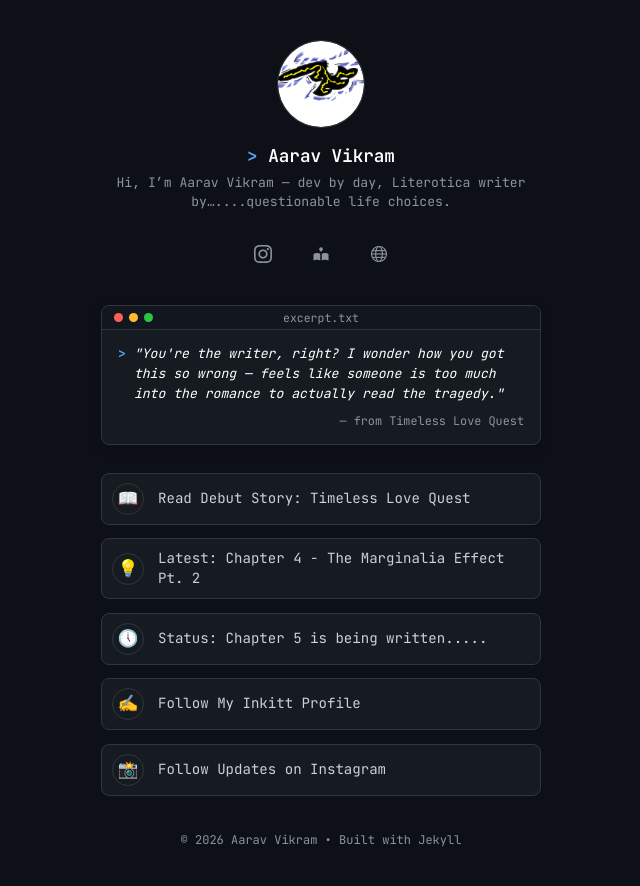
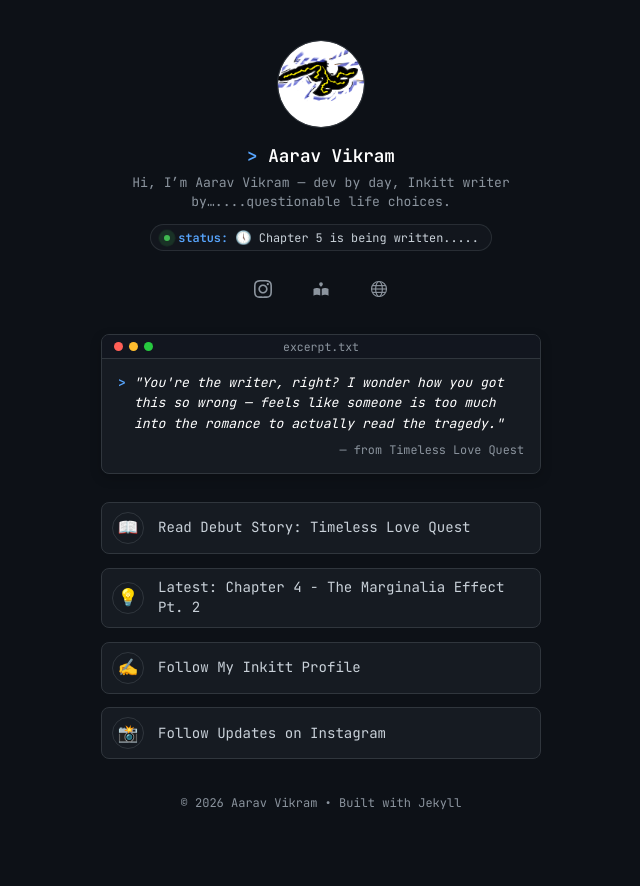
Before and after one commit to avikramv502/AVVM, a Jekyll site: the page built from index.md, in a window 1280 px wide. Shown: the top 886 px of the page, without its empty margins (319-959 px from the left). Built offline with Jekyll 4.4.1, drawn with Linux system fonts in a browser that asks for light colours.

```diff
--- a/assets/css/style.css
+++ b/assets/css/style.css
@@ -68,11 +68,114 @@ h1::before {
 .bio {
   font-size: 0.82rem;
   color: var(--text-muted);
-  margin-bottom: 1.5rem;
+  margin-bottom: 0.85rem;
   text-align: center;
   line-height: 1.45;
   padding: 0 0.5rem;
   word-break: break-word;
+}
+
+/* Status Badge (Informational Readout — Not a Button) */
+.status-box {
+  display: inline-flex;
+  align-items: center;
+  justify-content: center;
+  gap: 0.45rem;
+  padding: 0.28rem 0.75rem;
+  background-color: rgba(22, 27, 34, 0.6);
+  border: 1px solid rgba(48, 54, 61, 0.75);
+  border-radius: 9999px;
+  font-size: 0.74rem;
+  line-height: 1.35;
+  color: var(--text-muted);
+  margin-bottom: 1.15rem;
+  box-shadow: none;
+  max-width: 100%;
+  text-align: center;
+  cursor: default;
+  user-select: text;
+  -webkit-tap-highlight-color: transparent;
+}
+
+.status-box.is-link {
+  cursor: pointer;
+  text-decoration: none;
+  transition: border-color 0.2s ease, background-color 0.2s ease, transform 0.1s ease;
+}
+
+.status-box.is-link:hover {
+  border-color: var(--accent-color);
+  background-color: rgba(31, 36, 44, 0.9);
+}
+
+.status-box.is-link:active {
+  transform: scale(0.98);
+}
+
+.status-indicator {
+  position: relative;
+  display: inline-flex;
+  align-items: center;
+  justify-content: center;
+  width: 8px;
+  height: 8px;
+  flex-shrink: 0;
+}
+
+.status-dot {
+  width: 6px;
+  height: 6px;
+  border-radius: 50%;
+  background-color: #3fb950;
+  display: inline-block;
+  z-index: 1;
+}
+
+.status-ping {
+  position: absolute;
+  width: 100%;
+  height: 100%;
+  border-radius: 50%;
+  background-color: #3fb950;
+  opacity: 0.75;
+  animation: status-pulse 2s cubic-bezier(0, 0, 0.2, 1) infinite;
+}
+
+@keyframes status-pulse {
+  0% {
+    transform: scale(0.95);
+    opacity: 0.8;
+  }
+  70%, 100% {
+    transform: scale(2.4);
+    opacity: 0;
+  }
+}
+
+.status-prefix {
+  color: var(--accent-color);
+  font-weight: 600;
+  font-size: 0.74rem;
+  user-select: none;
+}
+
+.status-badge {
+  font-size: 0.82rem;
+  line-height: 1;
+  display: inline-flex;
+  align-items: center;
+}
+
+.status-text {
+  color: var(--text-main);
+  word-break: break-word;
+}
+
+@media (prefers-reduced-motion: reduce) {
+  .status-ping {
+    animation: none;
+    display: none;
+  }
 }
 
 /* Terminal Quote Box */
@@ -167,7 +270,7 @@ h1::before {
 .social-row {
   display: flex;
   gap: 1.25rem;
-  margin-bottom: 2rem;
+  margin-bottom: 1.65rem;
   flex-wrap: wrap;
   justify-content: center;
 }
@@ -321,8 +424,15 @@ h1::before {
 
   .bio {
     font-size: 0.8rem;
-    margin-bottom: 1.35rem;
+    margin-bottom: 0.75rem;
     padding: 0 0.25rem;
+  }
+
+  .status-box {
+    font-size: 0.71rem;
+    padding: 0.24rem 0.65rem;
+    margin-bottom: 0.95rem;
+    gap: 0.4rem;
   }
 
   .terminal-box {
@@ -340,7 +450,7 @@ h1::before {
 
   .social-row {
     gap: 1rem;
-    margin-bottom: 1.6rem;
+    margin-bottom: 1.35rem;
   }
 
   .links {
@@ -383,6 +493,12 @@ h1::before {
     font-size: 0.98rem;
   }
 
+  .status-box {
+    font-size: 0.66rem;
+    padding: 0.2rem 0.55rem;
+    margin-bottom: 0.8rem;
+  }
+
   .link-card {
     padding: 0.5rem 0.75rem 0.5rem 2.85rem;
     font-size: 0.8rem;
--- a/index.md
+++ b/index.md
@@ -3,7 +3,7 @@ layout: default
 title: "Aarav Vikram"
 avatar: "assets/inkitt-avatar.png"
 author_name: "Aarav Vikram"
-bio: "Hi, I’m Aarav Vikram — dev by day, Literotica writer by…....questionable life choices."
+bio: "Hi, I’m Aarav Vikram — dev by day, Inkitt writer by…....questionable life choices."
 quote: "You're the writer, right? I wonder how you got this so wrong — feels like someone is too much into the romance to actually read the tragedy."
 quote_footer: "from Timeless Love Quest"
 ---
@@ -15,6 +15,38 @@ quote_footer: "from Timeless Love Quest"
   {% if page.bio %}
   <p class="bio">{{ page.bio }}</p>
   {% endif %}
+
+  <!-- Status Box -->
+  {%- assign current_status = page.status.text | default: page.status | default: site.data.links.status.text | default: site.data.links.status -%}
+  {%- assign current_badge = page.status_badge | default: page.status.badge | default: site.data.links.status.badge -%}
+  {%- assign current_url = page.status_url | default: page.status.url | default: site.data.links.status.url -%}
+  {%- if current_status -%}
+  {%- if current_url -%}
+  <a href="{{ current_url }}" class="status-box is-link" target="_blank" rel="noopener">
+    <span class="status-indicator" aria-hidden="true">
+      <span class="status-dot"></span>
+      <span class="status-ping"></span>
+    </span>
+    <span class="status-prefix">status:</span>
+    {%- if current_badge -%}
+    <span class="status-badge" aria-hidden="true">{{ current_badge }}</span>
+    {%- endif -%}
+    <span class="status-text">{{ current_status }}</span>
+  </a>
+  {%- else -%}
+  <div class="status-box" role="status" aria-live="polite">
+    <span class="status-indicator" aria-hidden="true">
+      <span class="status-dot"></span>
+      <span class="status-ping"></span>
+    </span>
+    <span class="status-prefix">status:</span>
+    {%- if current_badge -%}
+    <span class="status-badge" aria-hidden="true">{{ current_badge }}</span>
+    {%- endif -%}
+    <span class="status-text">{{ current_status }}</span>
+  </div>
+  {%- endif -%}
+  {%- endif -%}
 
   <!-- Social Icons Bar -->
   <div class="social-row">
```
Also changed, not shown: _data/links.yml (+5 -3 lines), compose.yaml (added, +23 -0 lines), Gemfile.lock, README.md, 2 other files.
